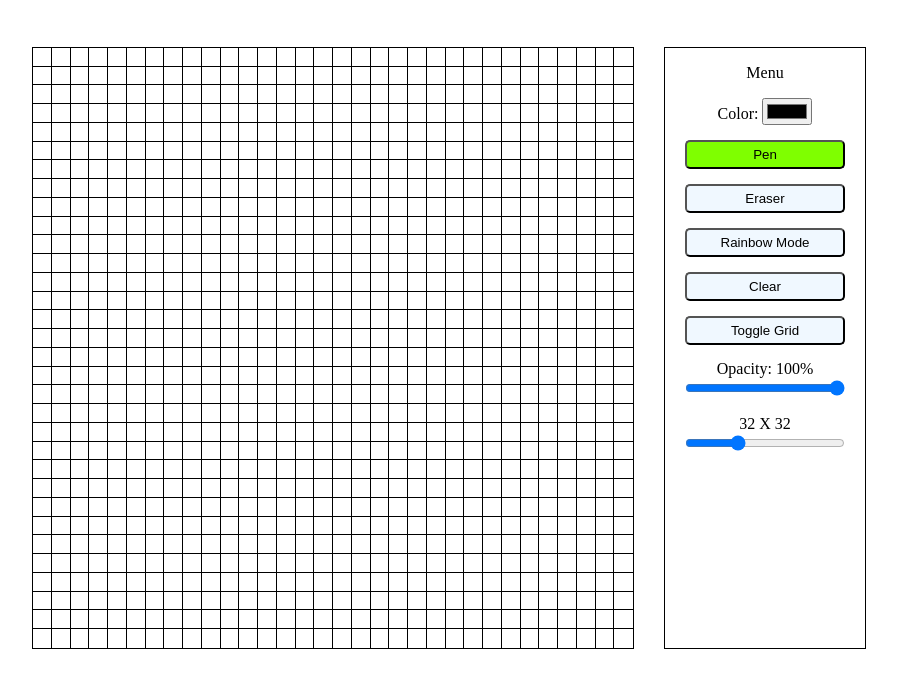
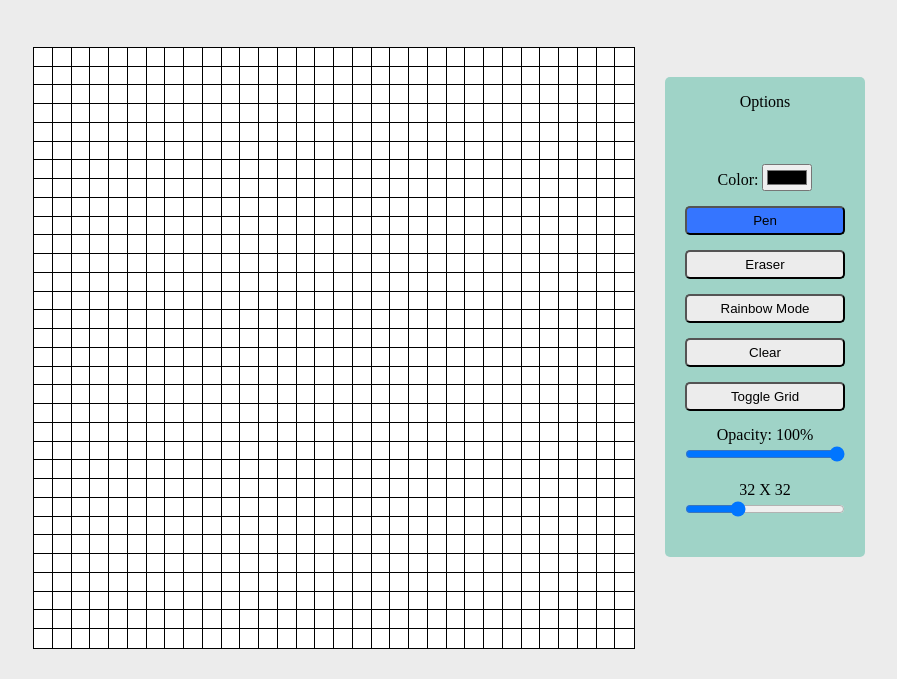
Before and after one commit to lucasbpaiva/Etch-a-Sketch, a plain HTML site: page index.html in a window 1280 px wide. Shown: the part 121-800 px from the top of the page, without its empty margins (191-1088 px from the left). Drawn offline with Linux system fonts and the light colour scheme.

Commit message:
add CSS styling

```diff
--- a/index.html
+++ b/index.html
@@ -16,7 +16,7 @@
             <div class="grid"></div>
         </div>
         <div class="menu">
-            <div class="menuHeader"><p>Menu</p></div>
+            <div class="menuHeader"><p>Options</p></div>
             <div class="menuOptions">
                 <div class="colorPicker">
                     <label for="SelectedColor">Color: </label>
--- a/script.js
+++ b/script.js
@@ -64,10 +64,10 @@ function fillSquare(tile, color) {
 
 //detect mouse pressed
 let mousePressed = false;
-document.body.addEventListener("mousedown", () => {
+document.addEventListener("mousedown", () => {
     mousePressed = true;
 })
-document.body.addEventListener("mouseup", () => {
+document.addEventListener("mouseup", () => {
     mousePressed = false;
 }) //-------------------
 
--- a/style.css
+++ b/style.css
@@ -1,4 +1,7 @@
-.grid, .menu {
+body {
+    background-color: #ececec;
+}
+.grid {
     border: solid 1px black;
 }
 
@@ -8,7 +11,7 @@ h1 {
 
 .container {
     display: flex;
-    align-items: flex-end;
+    align-items: flex-start;
     justify-content: center;
     gap: 30px;
 }
@@ -25,10 +28,13 @@ h1 {
 
 .menu {
     width: 200px;
-    height: 600px;
+    height: 480px;
     text-align: center;
     display: flex;
     flex-direction: column;
+    background-color: #9fd3c7;
+    border-radius: 5px;
+    margin-top: 190px;
 }
 
 .menuOptions {
@@ -36,6 +42,7 @@ h1 {
     flex-direction: column;
     justify-content: space-around;
     gap: 15px;
+    margin: auto;
 }
 
 .sizeSlider, #opacitySlider {
@@ -47,6 +54,7 @@ h1 {
     flex-wrap: wrap;
     width: 600px;
     height: 600px;
+    background-color: white;
 }
 
 .tile {
@@ -57,12 +65,12 @@ h1 {
 }
 
 button {
-    background-color: aliceblue;
+    background-color: #ececec;
     padding: 5px 20px;
     border-radius: 5px;
     width: 80%;
 }
 
 .button-selected {
-    background-color: chartreuse;
+    background-color: rgb(53, 117, 255);
 }
```
